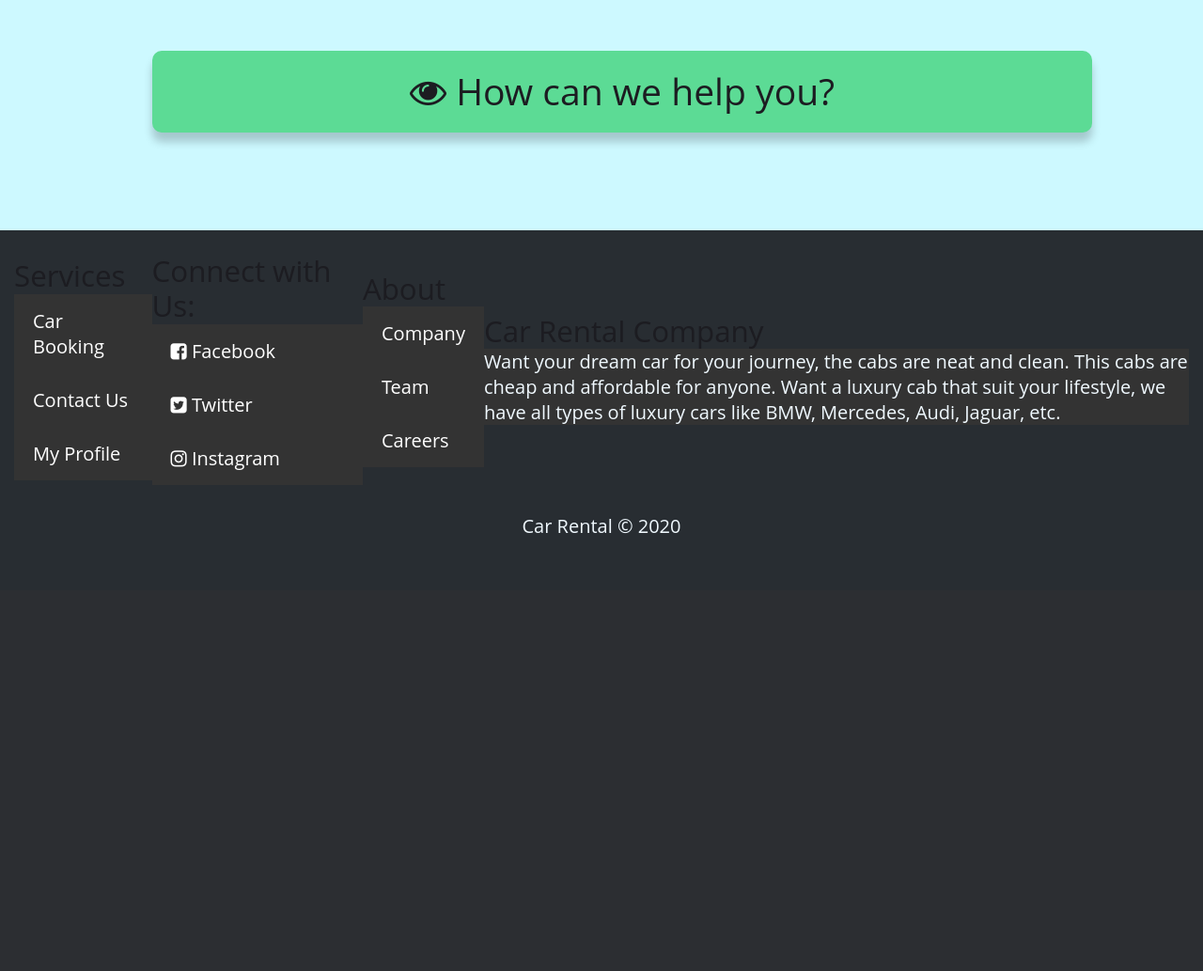
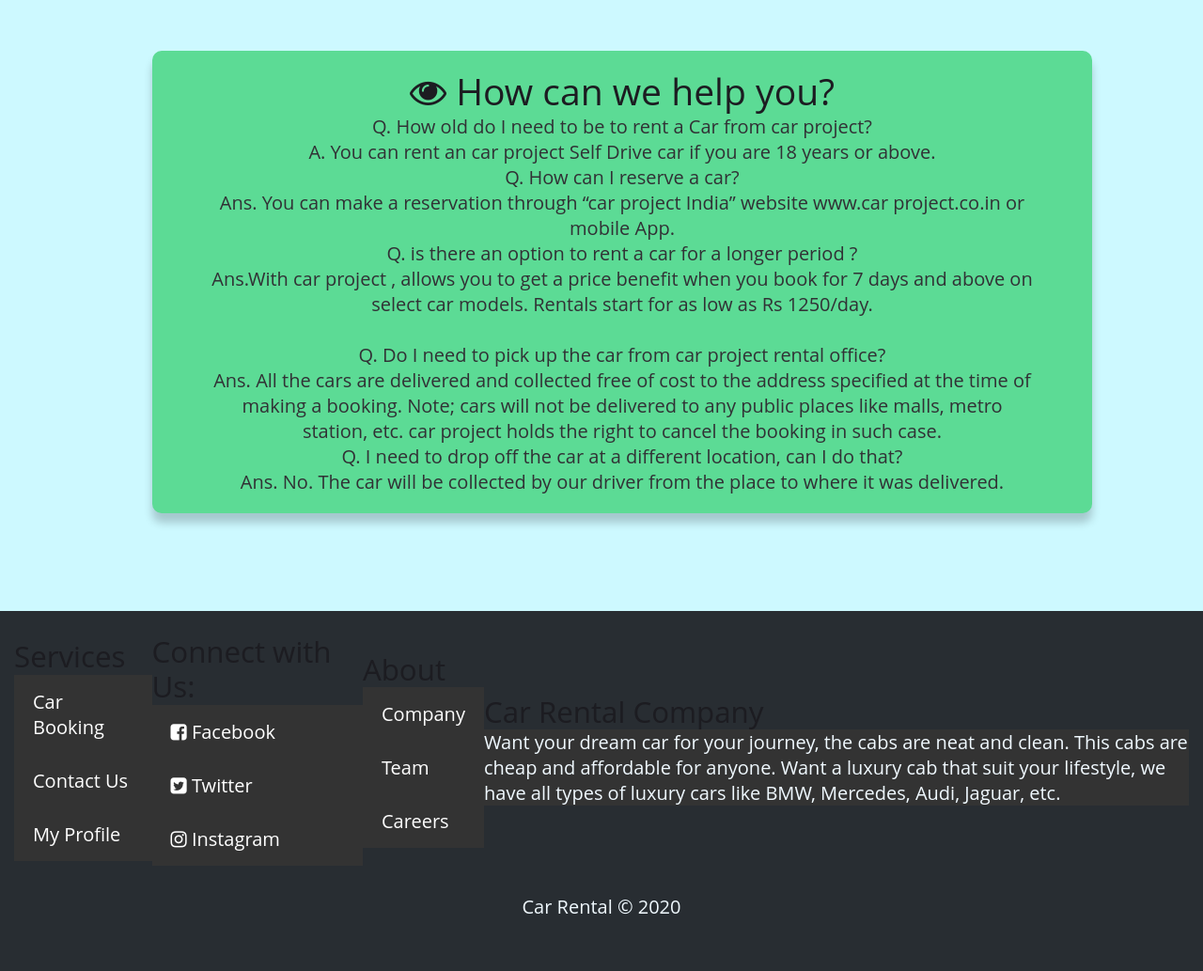
Before and after one commit to sohamsalkar/Car-Rental-Site, a PHP site: page /faq.php in a window 1280 px wide. Shown: the part 327-1360 px from the top of the page at 94% size. Before the commit the page ends 895 px from the top, so only its background shows below. Run offline with PHP 8.4, Linux system fonts and the light colour scheme.

Commit message:
Add files via upload

```diff
--- a/PHP and CSS/faq.php
+++ b/PHP and CSS/faq.php
@@ -37,6 +37,7 @@ $id=$_SESSION["username"];
     <div class="container-bkimg">
         <img src="images/fun-facts-bg.jpg"  style="width:100%;height:250px;opacity:0.5;border-bottom-right-radius:10px;border-bottom-left-radius:10px;">
         <h1 class="centered" > FAQs </h1>
+
     </div>
 
     <div style="background-color:#cdf9ff;padding:50px;margin-left: 112px;">
@@ -44,7 +45,25 @@ $id=$_SESSION["username"];
         <center>
         <h2><i class="fa fa-eye" aria-hidden="true"></i>  How can we help you?</h2>
         <div class="container">
+            <p>
+            Q. How old do I need to be to rent a Car from car project?<Br>
+A. You can rent an car project Self Drive car if you are 18 years or above.
+<Br>
+Q. How can I reserve a car?<Br>
+Ans. You can make a reservation through “car project India” website www.car project.co.in or mobile App.
+<Br>
+Q. is there an option to rent a car for a longer period ?<Br>
+Ans.With car project  , allows you to get a price benefit when you book for 7 days and above on select car models. Rentals start for as low as Rs 1250/day.
+<Br>
+<Br>
+Q. Do I need to pick up the car from car project rental office?<Br>
+Ans. All the cars are delivered and collected free of cost to the address specified at the time of making a booking. Note; cars will not be delivered to any public places like malls, metro station, etc.
 
+car project holds the right to cancel the booking in such case.
+<Br>
+Q. I need to drop off the car at a different location, can I do that?<Br>
+Ans. No. The car will be collected by our driver from the place to where it was delivered.
+<Br>
         </div>
         </center>
         </div>
```
